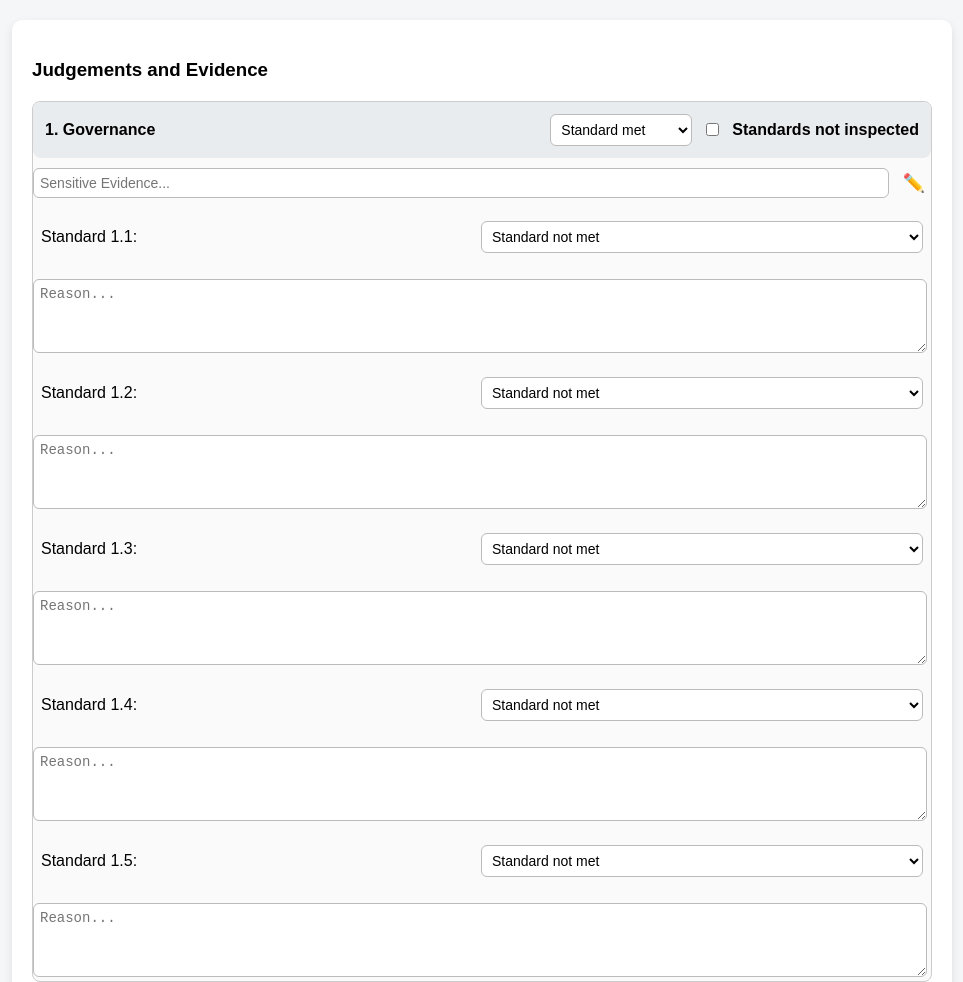
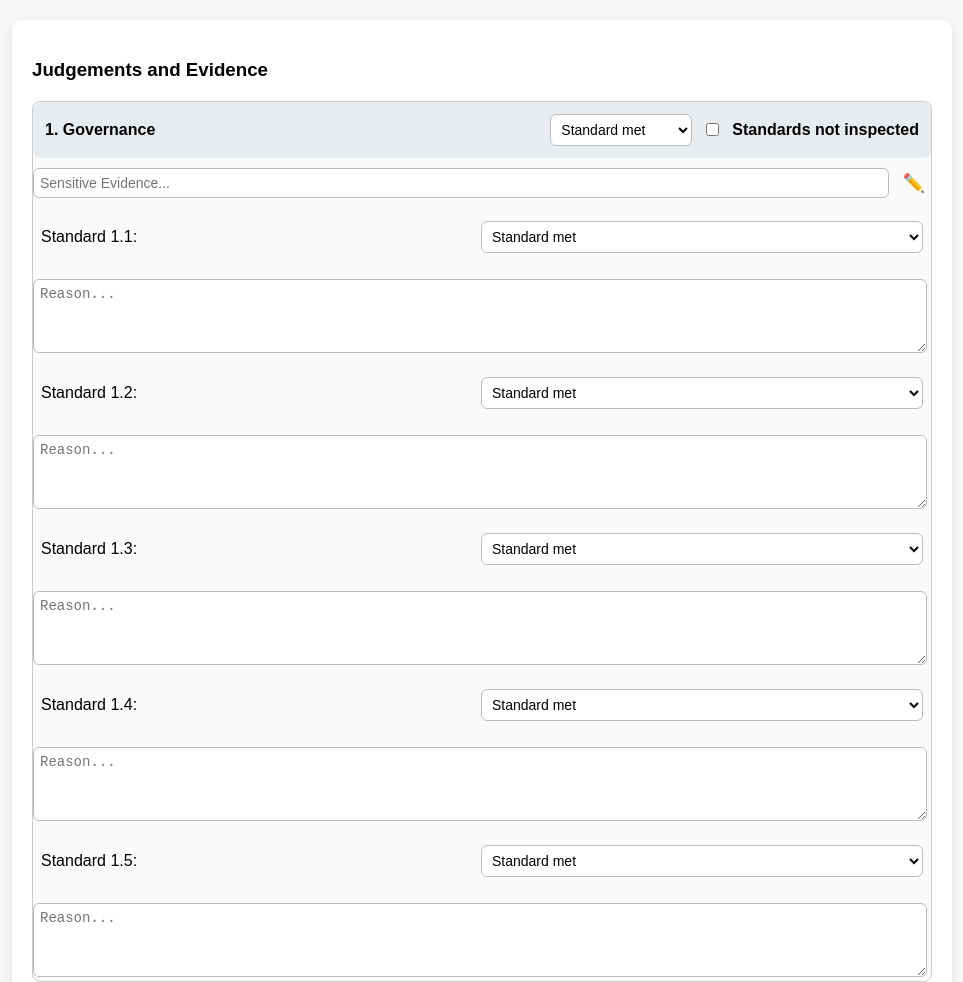
Before and after one commit to spark-tushar2/inspection-tool, a plain HTML site: page index.html in a window 1280 px wide. Shown: the top 982 px of the page, without its empty margins (158-1121 px from the left). Drawn offline with Linux system fonts and the light colour scheme.

Commit message:
Update index.html2

```diff
--- a/index.html
+++ b/index.html
@@ -143,8 +143,8 @@
         <div class="sub-question">
           <label for="q1s1">Standard 1.1:</label>
           <select id="q1s1" name="q1s1" onchange="handleSubQuestionChange(this)">
+            <option>Standard met</option>
             <option>Standard not met</option>
-            <option>Standard met</option>
             <option>Area for improvement</option>
             <option>Good practice</option>
             <option>Excellent practice</option>
@@ -156,8 +156,8 @@
         <div class="sub-question">
           <label for="q1s2">Standard 1.2:</label>
           <select id="q1s2" name="q1s2" onchange="handleSubQuestionChange(this)">
+            <option>Standard met</option>
             <option>Standard not met</option>
-            <option>Standard met</option>
             <option>Area for improvement</option>
             <option>Good practice</option>
             <option>Excellent practice</option>
@@ -169,8 +169,8 @@
         <div class="sub-question">
           <label for="q1s3">Standard 1.3:</label>
           <select id="q1s3" name="q1s3" onchange="handleSubQuestionChange(this)">
+            <option>Standard met</option>
             <option>Standard not met</option>
-            <option>Standard met</option>
             <option>Area for improvement</option>
             <option>Good practice</option>
             <option>Excellent practice</option>
@@ -182,8 +182,8 @@
         <div class="sub-question">
           <label for="q1s4">Standard 1.4:</label>
           <select id="q1s4" name="q1s4" onchange="handleSubQuestionChange(this)">
+            <option>Standard met</option>
             <option>Standard not met</option>
-            <option>Standard met</option>
             <option>Area for improvement</option>
             <option>Good practice</option>
             <option>Excellent practice</option>
@@ -195,8 +195,8 @@
         <div class="sub-question">
           <label for="q1s5">Standard 1.5:</label>
           <select id="q1s5" name="q1s5" onchange="handleSubQuestionChange(this)">
+            <option>Standard met</option>
             <option>Standard not met</option>
-            <option>Standard met</option>
             <option>Area for improvement</option>
             <option>Good practice</option>
             <option>Excellent practice</option>
@@ -224,11 +224,11 @@
           <input type="text" id="sensitive2" class="sensitive-evidence" placeholder="Sensitive Evidence...">
           <button type="button" class="edit-btn" onclick="toggleEdit(this)" title="Edit sensitive evidence">✏️</button>
         </div>
-        <div class="sub-question"><label for="q2s1">Standard 2.1:</label><select id="q2s1" name="q2s1" onchange="handleSubQuestionChange(this)"><option>Standard not met</option><option>Standard met</option><option>Area for improvement</option><option>Good practice</option><option>Excellent practice</option><option>Standard not inspected</option></select></div><textarea id="q2s1_reason" name="q2s1_reason" placeholder="Reason..."></textarea>
-        <div class="sub-question"><label for="q2s2">Standard 2.2:</label><select id="q2s2" name="q2s2" onchange="handleSubQuestionChange(this)"><option>Standard not met</option><option>Standard met</option><option>Area for improvement</option><option>Good practice</option><option>Excellent practice</option><option>Standard not inspected</option></select></div><textarea id="q2s2_reason" name="q2s2_reason" placeholder="Reason..."></textarea>
-        <div class="sub-question"><label for="q2s3">Standard 2.3:</label><select id="q2s3" name="q2s3" onchange="handleSubQuestionChange(this)"><option>Standard not met</option><option>Standard met</option><option>Area for improvement</option><option>Good practice</option><option>Excellent practice</option><option>Standard not inspected</option></select></div><textarea id="q2s3_reason" name="q2s3_reason" placeholder="Reason..."></textarea>
-        <div class="sub-question"><label for="q2s4">Standard 2.4:</label><select id="q2s4" name="q2s4" onchange="handleSubQuestionChange(this)"><option>Standard not met</option><option>Standard met</option><option>Area for improvement</option><option>Good practice</option><option>Excellent practice</option><option>Standard not inspected</option></select></div><textarea id="q2s4_reason" name="q2s4_reason" placeholder="Reason..."></textarea>
-        <div class="sub-question"><label for="q2s5">Standard 2.5:</label><select id="q2s5" name="q2s5" onchange="handleSubQuestionChange(this)"><option>Standard not met</option><option>Standard met</option><option>Area for improvement</option><option>Good practice</option><option>Excellent practice</option><option>Standard not inspected</option></select></div><textarea id="q2s5_reason" name="q2s5_reason" placeholder="Reason..."></textarea>
+        <div class="sub-question"><label for="q2s1">Standard 2.1:</label><select id="q2s1" name="q2s1" onchange="handleSubQuestionChange(this)"><option>Standard met</option><option>Standard not met</option><option>Area for improvement</option><option>Good practice</option><option>Excellent practice</option><option>Standard not inspected</option></select></div><textarea id="q2s1_reason" name="q2s1_reason" placeholder="Reason..."></textarea>
+        <div class="sub-question"><label for="q2s2">Standard 2.2:</label><select id="q2s2" name="q2s2" onchange="handleSubQuestionChange(this)"><option>Standard met</option><option>Standard not met</option><option>Area for improvement</option><option>Good practice</option><option>Excellent practice</option><option>Standard not inspected</option></select></div><textarea id="q2s2_reason" name="q2s2_reason" placeholder="Reason..."></textarea>
+        <div class="sub-question"><label for="q2s3">Standard 2.3:</label><select id="q2s3" name="q2s3" onchange="handleSubQuestionChange(this)"><option>Standard met</option><option>Standard not met</option><option>Area for improvement</option><option>Good practice</option><option>Excellent practice</option><option>Standard not inspected</option></select></div><textarea id="q2s3_reason" name="q2s3_reason" placeholder="Reason..."></textarea>
+        <div class="sub-question"><label for="q2s4">Standard 2.4:</label><select id="q2s4" name="q2s4" onchange="handleSubQuestionChange(this)"><option>Standard met</option><option>Standard not met</option><option>Area for improvement</option><option>Good practice</option><option>Excellent practice</option><option>Standard not inspected</option></select></div><textarea id="q2s4_reason" name="q2s4_reason" placeholder="Reason..."></textarea>
+        <div class="sub-question"><label for="q2s5">Standard 2.5:</label><select id="q2s5" name="q2s5" onchange="handleSubQuestionChange(this)"><option>Standard met</option><option>Standard not met</option><option>Area for improvement</option><option>Good practice</option><option>Excellent practice</option><option>Standard not inspected</option></select></div><textarea id="q2s5_reason" name="q2s5_reason" placeholder="Reason..."></textarea>
       </details>
 
       <!-- Question 3 -->
@@ -249,11 +249,11 @@
           <input type="text" id="sensitive3" class="sensitive-evidence" placeholder="Sensitive Evidence...">
           <button type="button" class="edit-btn" onclick="toggleEdit(this)" title="Edit sensitive evidence">✏️</button>
         </div>
-        <div class="sub-question"><label for="q3s1">Standard 3.1:</label><select id="q3s1" name="q3s1" onchange="handleSubQuestionChange(this)"><option>Standard not met</option><option>Standard met</option><option>Area for improvement</option><option>Good practice</option><option>Excellent practice</option><option>Standard not inspected</option></select></div><textarea id="q3s1_reason" name="q3s1_reason" placeholder="Reason..."></textarea>
-        <div class="sub-question"><label for="q3s2">Standard 3.2:</label><select id="q3s2" name="q3s2" onchange="handleSubQuestionChange(this)"><option>Standard not met</option><option>Standard met</option><option>Area for improvement</option><option>Good practice</option><option>Excellent practice</option><option>Standard not inspected</option></select></div><textarea id="q3s2_reason" name="q3s2_reason" placeholder="Reason..."></textarea>
-        <div class="sub-question"><label for="q3s3">Standard 3.3:</label><select id="q3s3" name="q3s3" onchange="handleSubQuestionChange(this)"><option>Standard not met</option><option>Standard met</option><option>Area for improvement</option><option>Good practice</option><option>Excellent practice</option><option>Standard not inspected</option></select></div><textarea id="q3s3_reason" name="q3s3_reason" placeholder="Reason..."></textarea>
-        <div class="sub-question"><label for="q3s4">Standard 3.4:</label><select id="q3s4" name="q3s4" onchange="handleSubQuestionChange(this)"><option>Standard not met</option><option>Standard met</option><option>Area for improvement</option><option>Good practice</option><option>Excellent practice</option><option>Standard not inspected</option></select></div><textarea id="q3s4_reason" name="q3s4_reason" placeholder="Reason..."></textarea>
-        <div class="sub-question"><label for="q3s5">Standard 3.5:</label><select id="q3s5" name="q3s5" onchange="handleSubQuestionChange(this)"><option>Standard not met</option><option>Standard met</option><option>Area for improvement</option><option>Good practice</option><option>Excellent practice</option><option>Standard not inspected</option></select></div><textarea id="q3s5_reason" name="q3s5_reason" placeholder="Reason..."></textarea>
+        <div class="sub-question"><label for="q3s1">Standard 3.1:</label><select id="q3s1" name="q3s1" onchange="handleSubQuestionChange(this)"><option>Standard met</option><option>Standard not met</option><option>Area for improvement</option><option>Good practice</option><option>Excellent practice</option><option>Standard not inspected</option></select></div><textarea id="q3s1_reason" name="q3s1_reason" placeholder="Reason..."></textarea>
+        <div class="sub-question"><label for="q3s2">Standard 3.2:</label><select id="q3s2" name="q3s2" onchange="handleSubQuestionChange(this)"><option>Standard met</option><option>Standard not met</option><option>Area for improvement</option><option>Good practice</option><option>Excellent practice</option><option>Standard not inspected</option></select></div><textarea id="q3s2_reason" name="q3s2_reason" placeholder="Reason..."></textarea>
+        <div class="sub-question"><label for="q3s3">Standard 3.3:</label><select id="q3s3" name="q3s3" onchange="handleSubQuestionChange(this)"><option>Standard met</option><option>Standard not met</option><option>Area for improvement</option><option>Good practice</option><option>Excellent practice</option><option>Standard not inspected</option></select></div><textarea id="q3s3_reason" name="q3s3_reason" placeholder="Reason..."></textarea>
+        <div class="sub-question"><label for="q3s4">Standard 3.4:</label><select id="q3s4" name="q3s4" onchange="handleSubQuestionChange(this)"><option>Standard met</option><option>Standard not met</option><option>Area for improvement</option><option>Good practice</option><option>Excellent practice</option><option>Standard not inspected</option></select></div><textarea id="q3s4_reason" name="q3s4_reason" placeholder="Reason..."></textarea>
+        <div class="sub-question"><label for="q3s5">Standard 3.5:</label><select id="q3s5" name="q3s5" onchange="handleSubQuestionChange(this)"><option>Standard met</option><option>Standard not met</option><option>Area for improvement</option><option>Good practice</option><option>Excellent practice</option><option>Standard not inspected</option></select></div><textarea id="q3s5_reason" name="q3s5_reason" placeholder="Reason..."></textarea>
       </details>
 
       <!-- Question 4 -->
@@ -274,11 +274,11 @@
           <input type="text" id="sensitive4" class="sensitive-evidence" placeholder="Sensitive Evidence...">
           <button type="button" class="edit-btn" onclick="toggleEdit(this)" title="Edit sensitive evidence">✏️</button>
         </div>
-        <div class="sub-question"><label for="q4s1">Standard 4.1:</label><select id="q4s1" name="q4s1" onchange="handleSubQuestionChange(this)"><option>Standard not met</option><option>Standard met</option><option>Area for improvement</option><option>Good practice</option><option>Excellent practice</option><option>Standard not inspected</option></select></div><textarea id="q4s1_reason" name="q4s1_reason" placeholder="Reason..."></textarea>
-        <div class="sub-question"><label for="q4s2">Standard 4.2:</label><select id="q4s2" name="q4s2" onchange="handleSubQuestionChange(this)"><option>Standard not met</option><option>Standard met</option><option>Area for improvement</option><option>Good practice</option><option>Excellent practice</option><option>Standard not inspected</option></select></div><textarea id="q4s2_reason" name="q4s2_reason" placeholder="Reason..."></textarea>
-        <div class="sub-question"><label for="q4s3">Standard 4.3:</label><select id="q4s3" name="q4s3" onchange="handleSubQuestionChange(this)"><option>Standard not met</option><option>Standard met</option><option>Area for improvement</option><option>Good practice</option><option>Excellent practice</option><option>Standard not inspected</option></select></div><textarea id="q4s3_reason" name="q4s3_reason" placeholder="Reason..."></textarea>
-        <div class="sub-question"><label for="q4s4">Standard 4.4:</label><select id="q4s4" name="q4s4" onchange="handleSubQuestionChange(this)"><option>Standard not met</option><option>Standard met</option><option>Area for improvement</option><option>Good practice</option><option>Excellent practice</option><option>Standard not inspected</option></select></div><textarea id="q4s4_reason" name="q4s4_reason" placeholder="Reason..."></textarea>
-        <div class="sub-question"><label for="q4s5">Standard 4.5:</label><select id="q4s5" name="q4s5" onchange="handleSubQuestionChange(this)"><option>Standard not met</option><option>Standard met</option><option>Area for improvement</option><option>Good practice</option><option>Excellent practice</option><option>Standard not inspected</option></select></div><textarea id="q4s5_reason" name="q4s5_reason" placeholder="Reason..."></textarea>
+        <div class="sub-question"><label for="q4s1">Standard 4.1:</label><select id="q4s1" name="q4s1" onchange="handleSubQuestionChange(this)"><option>Standard met</option><option>Standard not met</option><option>Area for improvement</option><option>Good practice</option><option>Excellent practice</option><option>Standard not inspected</option></select></div><textarea id="q4s1_reason" name="q4s1_reason" placeholder="Reason..."></textarea>
+        <div class="sub-question"><label for="q4s2">Standard 4.2:</label><select id="q4s2" name="q4s2" onchange="handleSubQuestionChange(this)"><option>Standard met</option><option>Standard not met</option><option>Area for improvement</option><option>Good practice</option><option>Excellent practice</option><option>Standard not inspected</option></select></div><textarea id="q4s2_reason" name="q4s2_reason" placeholder="Reason..."></textarea>
+        <div class="sub-question"><label for="q4s3">Standard 4.3:</label><select id="q4s3" name="q4s3" onchange="handleSubQuestionChange(this)"><option>Standard met</option><option>Standard not met</option><option>Area for improvement</option><option>Good practice</option><option>Excellent practice</option><option>Standard not inspected</option></select></div><textarea id="q4s3_reason" name="q4s3_reason" placeholder="Reason..."></textarea>
+        <div class="sub-question"><label for="q4s4">Standard 4.4:</label><select id="q4s4" name="q4s4" onchange="handleSubQuestionChange(this)"><option>Standard met</option><option>Standard not met</option><option>Area for improvement</option><option>Good practice</option><option>Excellent practice</option><option>Standard not inspected</option></select></div><textarea id="q4s4_reason" name="q4s4_reason" placeholder="Reason..."></textarea>
+        <div class="sub-question"><label for="q4s5">Standard 4.5:</label><select id="q4s5" name="q4s5" onchange="handleSubQuestionChange(this)"><option>Standard met</option><option>Standard not met</option><option>Area for improvement</option><option>Good practice</option><option>Excellent practice</option><option>Standard not inspected</option></select></div><textarea id="q4s5_reason" name="q4s5_reason" placeholder="Reason..."></textarea>
       </details>
 
       <!-- Question 5 -->
@@ -299,11 +299,11 @@
           <input type="text" id="sensitive5" class="sensitive-evidence" placeholder="Sensitive Evidence...">
           <button type="button" class="edit-btn" onclick="toggleEdit(this)" title="Edit sensitive evidence">✏️</button>
         </div>
-        <div class="sub-question"><label for="q5s1">Standard 5.1:</label><select id="q5s1" name="q5s1" onchange="handleSubQuestionChange(this)"><option>Standard not met</option><option>Standard met</option><option>Area for improvement</option><option>Good practice</option><option>Excellent practice</option><option>Standard not inspected</option></select></div><textarea id="q5s1_reason" name="q5s1_reason" placeholder="Reason..."></textarea>
-        <div class="sub-question"><label for="q5s2">Standard 5.2:</label><select id="q5s2" name="q5s2" onchange="handleSubQuestionChange(this)"><option>Standard not met</option><option>Standard met</option><option>Area for improvement</option><option>Good practice</option><option>Excellent practice</option><option>Standard not inspected</option></select></div><textarea id="q5s2_reason" name="q5s2_reason" placeholder="Reason..."></textarea>
-        <div class="sub-question"><label for="q5s3">Standard 5.3:</label><select id="q5s3" name="q5s3" onchange="handleSubQuestionChange(this)"><option>Standard not met</option><option>Standard met</option><option>Area for improvement</option><option>Good practice</option><option>Excellent practice</option><option>Standard not inspected</option></select></div><textarea id="q5s3_reason" name="q5s3_reason" placeholder="Reason..."></textarea>
-        <div class="sub-question"><label for="q5s4">Standard 5.4:</label><select id="q5s4" name="q5s4" onchange="handleSubQuestionChange(this)"><option>Standard not met</option><option>Standard met</option><option>Area for improvement</option><option>Good practice</option><option>Excellent practice</option><option>Standard not inspected</option></select></div><textarea id="q5s4_reason" name="q5s4_reason" placeholder="Reason..."></textarea>
-        <div class="sub-question"><label for="q5s5">Standard 5.5:</label><select id="q5s5" name="q5s5" onchange="handleSubQuestionChange(this)"><option>Standard not met</option><option>Standard met</option><option>Area for improvement</option><option>Good practice</option><option>Excellent practice</option><option>Standard not inspected</option></select></div><textarea id="q5s5_reason" name="q5s5_reason" placeholder="Reason..."></textarea>
+        <div class="sub-question"><label for="q5s1">Standard 5.1:</label><select id="q5s1" name="q5s1" onchange="handleSubQuestionChange(this)"><option>Standard met</option><option>Standard not met</option><option>Area for improvement</option><option>Good practice</option><option>Excellent practice</option><option>Standard not inspected</option></select></div><textarea id="q5s1_reason" name="q5s1_reason" placeholder="Reason..."></textarea>
+        <div class="sub-question"><label for="q5s2">Standard 5.2:</label><select id="q5s2" name="q5s2" onchange="handleSubQuestionChange(this)"><option>Standard met</option><option>Standard not met</option><option>Area for improvement</option><option>Good practice</option><option>Excellent practice</option><option>Standard not inspected</option></select></div><textarea id="q5s2_reason" name="q5s2_reason" placeholder="Reason..."></textarea>
+        <div class="sub-question"><label for="q5s3">Standard 5.3:</label><select id="q5s3" name="q5s3" onchange="handleSubQuestionChange(this)"><option>Standard met</option><option>Standard not met</option><option>Area for improvement</option><option>Good practice</option><option>Excellent practice</option><option>Standard not inspected</option></select></div><textarea id="q5s3_reason" name="q5s3_reason" placeholder="Reason..."></textarea>
+        <div class="sub-question"><label for="q5s4">Standard 5.4:</label><select id="q5s4" name="q5s4" onchange="handleSubQuestionChange(this)"><option>Standard met</option><option>Standard not met</option><option>Area for improvement</option><option>Good practice</option><option>Excellent practice</option><option>Standard not inspected</option></select></div><textarea id="q5s4_reason" name="q5s4_reason" placeholder="Reason..."></textarea>
+        <div class="sub-question"><label for="q5s5">Standard 5.5:</label><select id="q5s5" name="q5s5" onchange="handleSubQuestionChange(this)"><option>Standard met</option><option>Standard not met</option><option>Area for improvement</option><option>Good practice</option><option>Excellent practice</option><option>Standard not inspected</option></select></div><textarea id="q5s5_reason" name="q5s5_reason" placeholder="Reason..."></textarea>
       </details>
 
       <button type="submit" class="submit-btn">Save</button>
```
